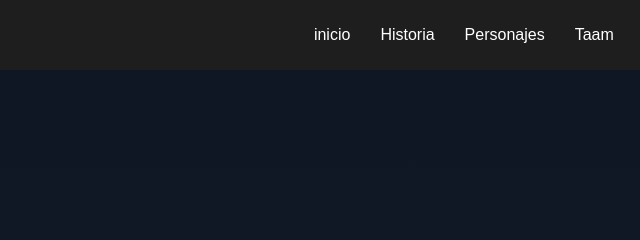
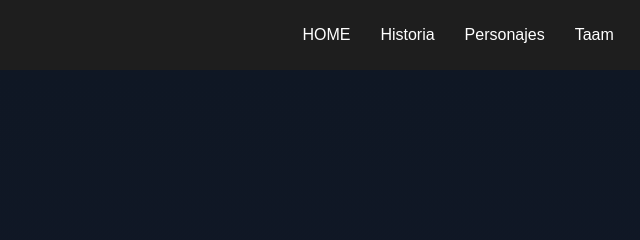
Before and after one commit to MichalR0716/Juego, a plain HTML site: page index.html in a window 1280 px wide. Shown: the top 240 px of the page, 349-989 px from the left. Drawn offline with Linux system fonts and the light colour scheme.

Commit message:
Change 'inicio' link text to 'HOME'

```diff
--- a/index.html
+++ b/index.html
@@ -12,7 +12,7 @@
       <img src="logo.png" alt="Logo">
     </div>
     <div class="nav-links">
-      <a href="#">inicio</a>
+      <a href="#">HOME</a>
       <a href="#">Historia</a>
       <a href="#">Personajes</a>
       <a href="#">Taam</a>
```
